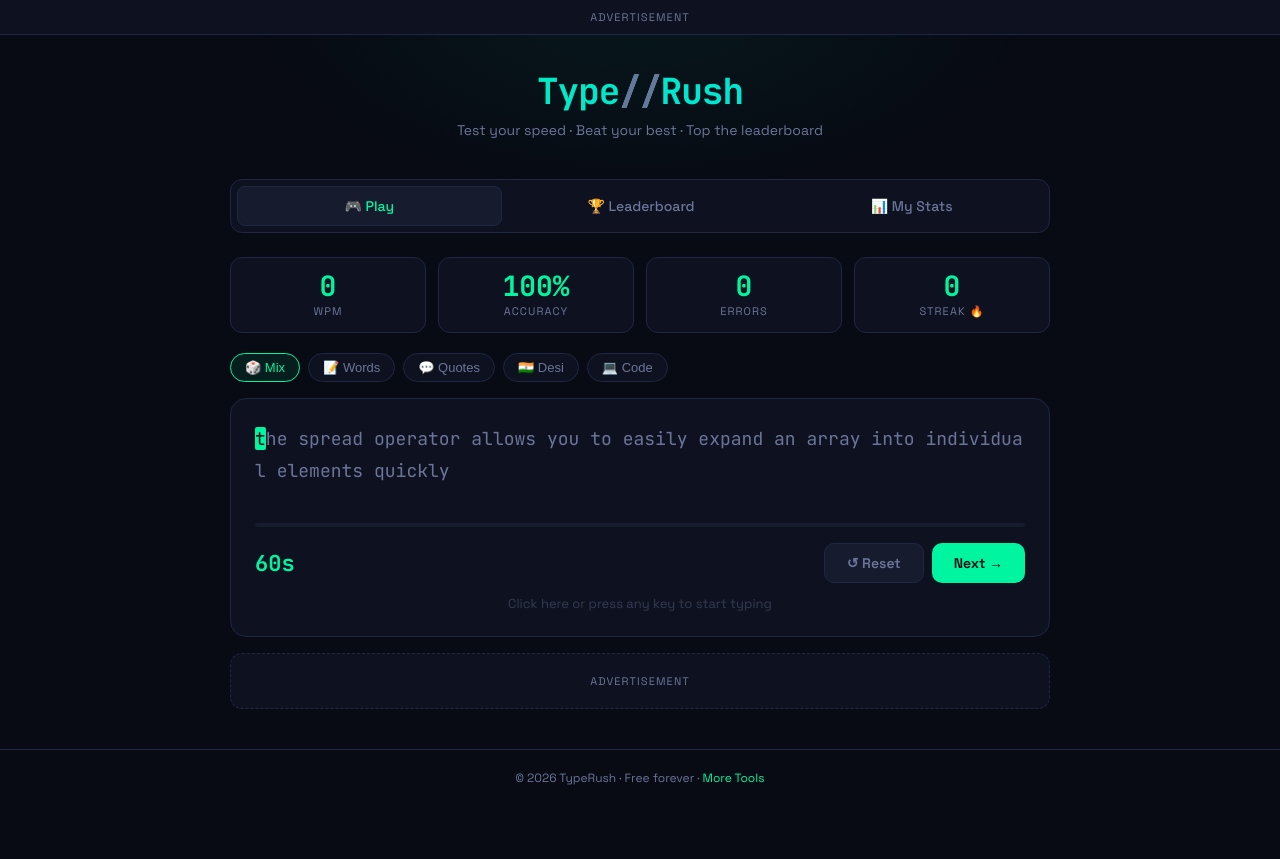
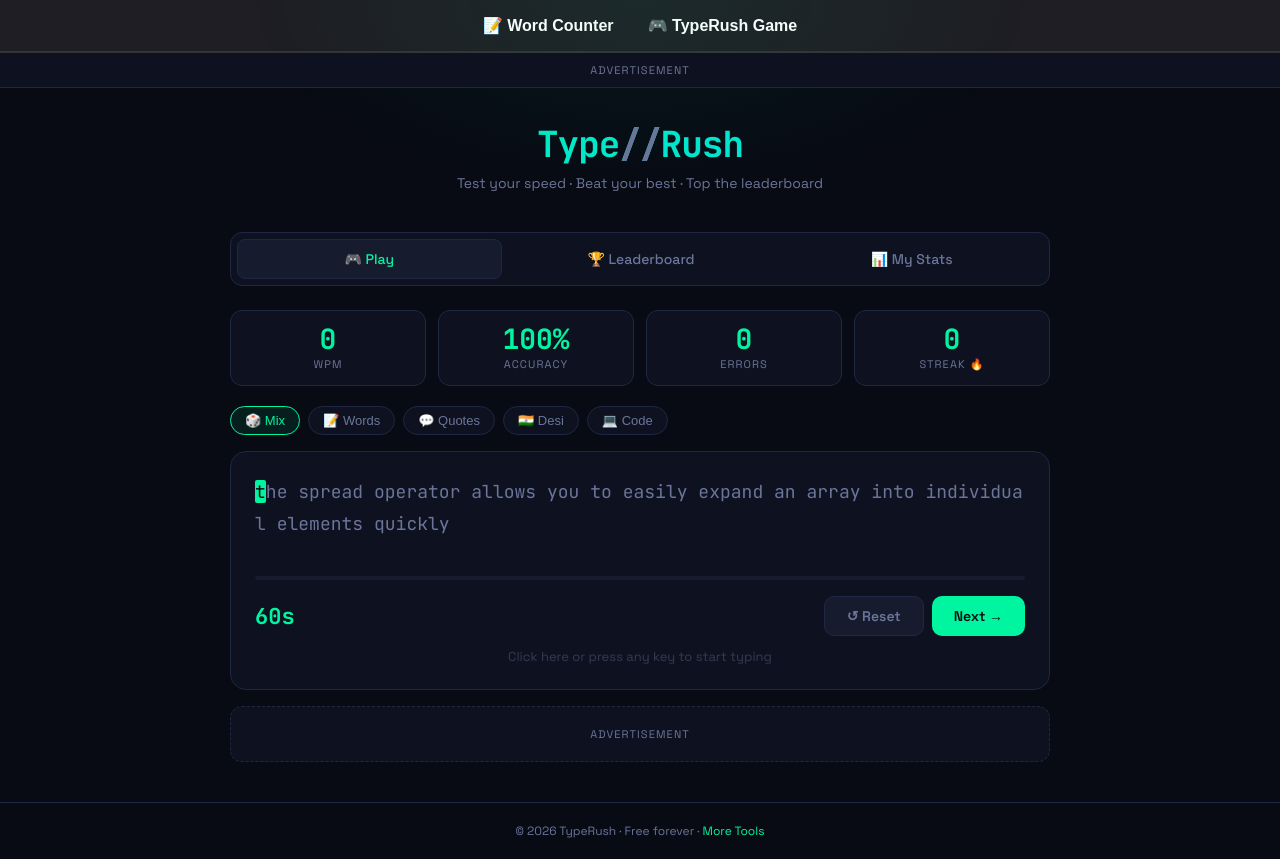
Before and after one commit to sidehustle6210-ship-it/sidehustle6210-ship-it.github.io, a plain HTML site: page typing-game.html in a window 1280 px wide. Before the commit the page ends 806 px from the top, so only its background shows below. Drawn offline with Linux system fonts and the light colour scheme.

Commit message:
Update typing-game.html

```diff
--- a/typing-game.html
+++ b/typing-game.html
@@ -94,6 +94,10 @@
   </style>
 </head>
 <body>
+  <div style="background-color: #1e1e24; padding: 15px; text-align: center; border-bottom: 2px solid #333;">
+    <a href="./index.html" style="color: #fff; text-decoration: none; margin: 0 15px; font-family: sans-serif; font-weight: bold;">📝 Word Counter</a>
+    <a href="./typing-game.html" style="color: #fff; text-decoration: none; margin: 0 15px; font-family: sans-serif; font-weight: bold;">🎮 TypeRush Game</a>
+</div>
 <div class="ad-top">ADVERTISEMENT <!-- AdSense here --></div>
 <header>
   <div class="logo">Type<span>//</span>Rush</div>
```
